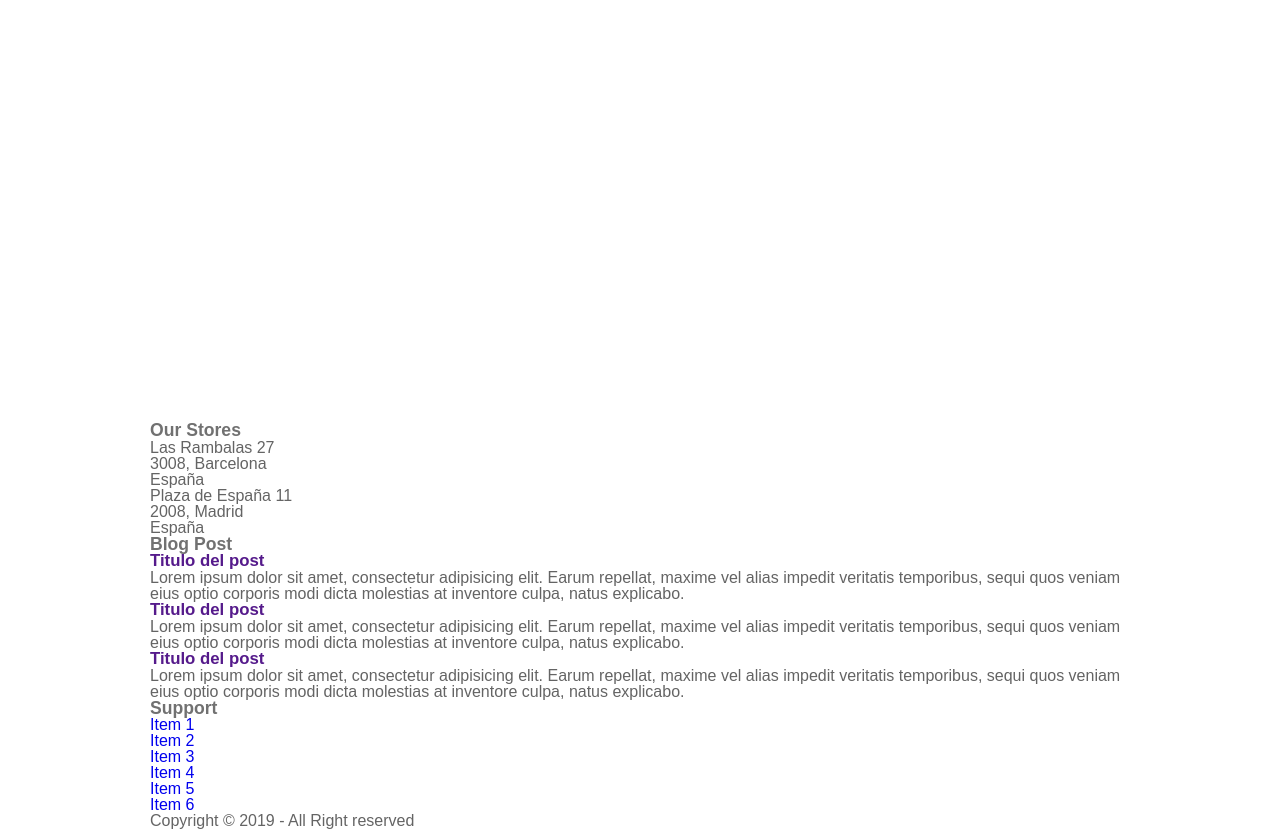
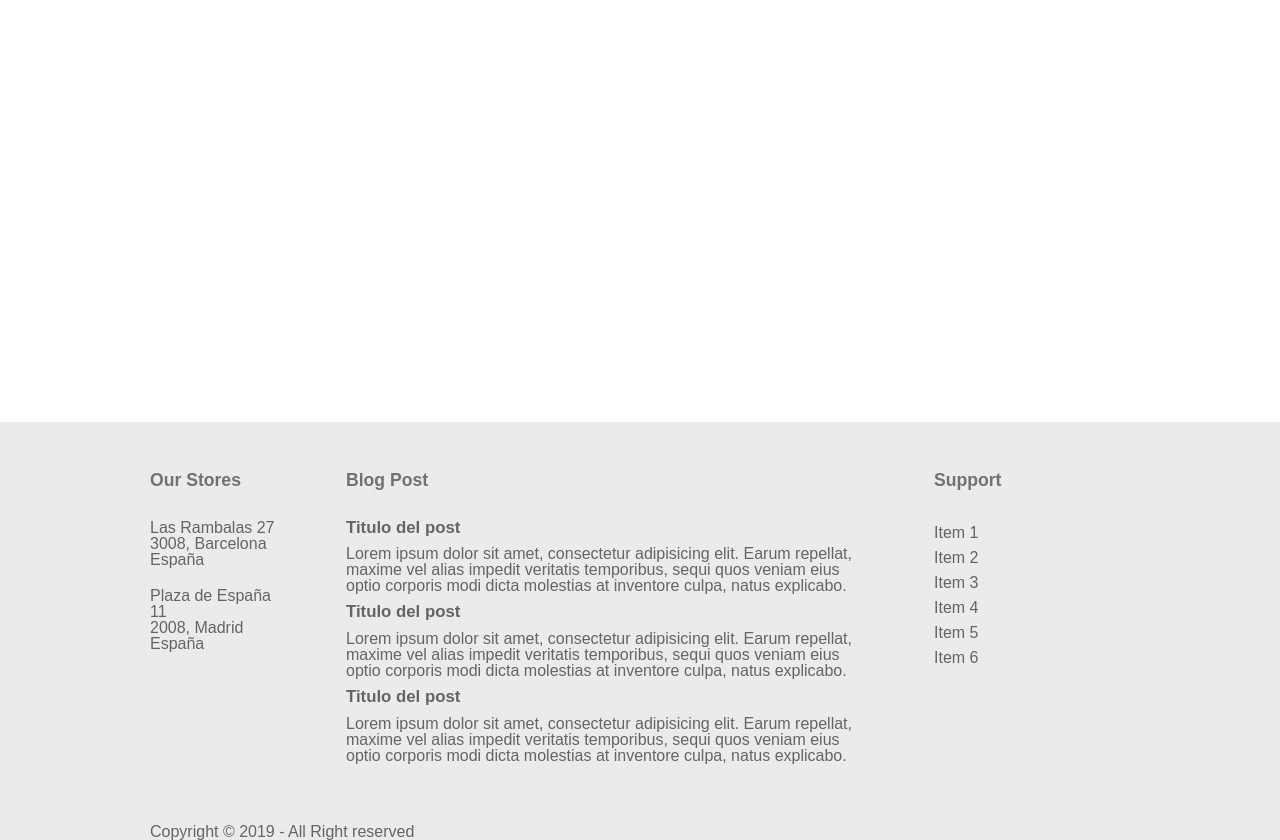
Before and after one commit to juanmanuelperezgarcia007/ecommerce, a plain HTML site: page index.html in a window 1280 px wide. Shown: the part 88-928 px from the top of the page. Drawn offline with Linux system fonts and the light colour scheme; a web font is replaced by a local one.

Commit message:
estructura css del footer

```diff
--- a/css/style.css
+++ b/css/style.css
@@ -48,6 +48,13 @@ h6{
 	margin: 0 auto;
 }
 
+.row:after{
+	content:"";
+	height: 0;
+	display:block;
+	clear: both;
+}
+
 .hero{
 	background-image: url(../images/chica.jpg);
 		height:425px;
@@ -87,7 +94,8 @@ header .carrito a{
 	border-radius: 25px;
 }
 
-header .logo, header nav {
+header
+.logo, header nav {
 	float:left;
 }
 header .carrito{
@@ -98,3 +106,63 @@ header .carrito a:hover{
 	color: red;
 	border-color: red;
 }
+/*FIN HEADER*/
+
+/*FOOTER*/
+
+footer{
+	background-color: #ebebeb;
+}
+
+footer .footer-sup{
+	padding: 50px 0px;
+}
+
+footer .footer-inf{
+	padding: 20px 0px;
+	border-top: 1px solid black;
+}
+
+footer .columna{
+	float: left;
+	padding: 0px 60px 0px 0px;
+}
+
+footer .columna-small{
+	width: 20%;
+}
+
+footer .columna-big{
+	width: 60%;
+}
+
+footer .footer-sup .columna h3{
+	margin-bottom: 30px;
+}
+
+footer .footer-sup .columna-small .stores{
+	margin-bottom: 20px
+}
+
+footer .columna .social li {
+	display: inline-block;
+	font-size: 20px;
+	margin-right: 5px;
+
+}
+
+footer a{
+	color: #646464;
+}
+
+footer a:hover{
+	color: red;
+}
+
+footer .footer-sup .columna-big div, footer .footer-sup .columna-big div h4{
+	padding: 0 0 10px 0;
+}
+
+footer .footer-sup nav ul li {
+	line-height: 25px;
+}
```
